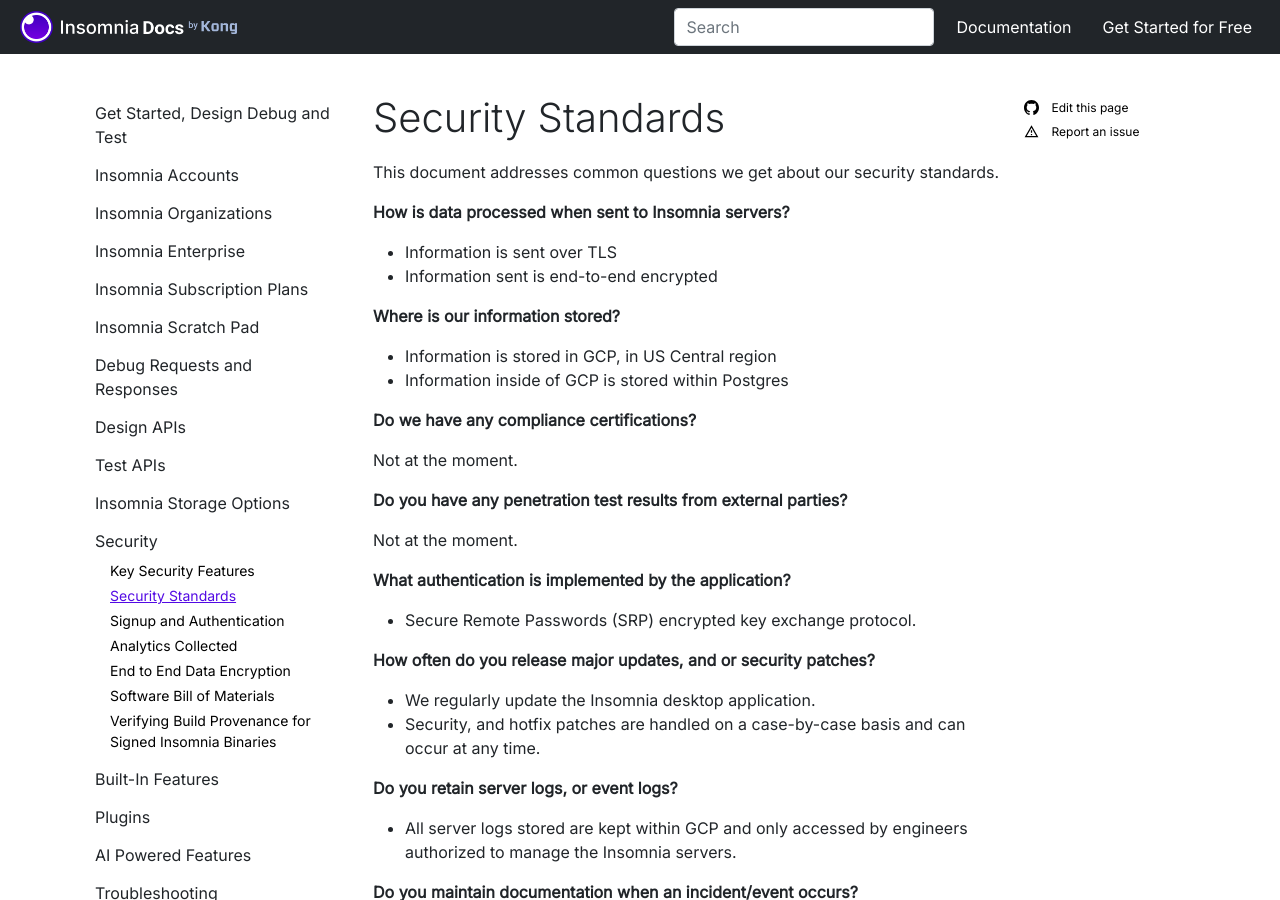
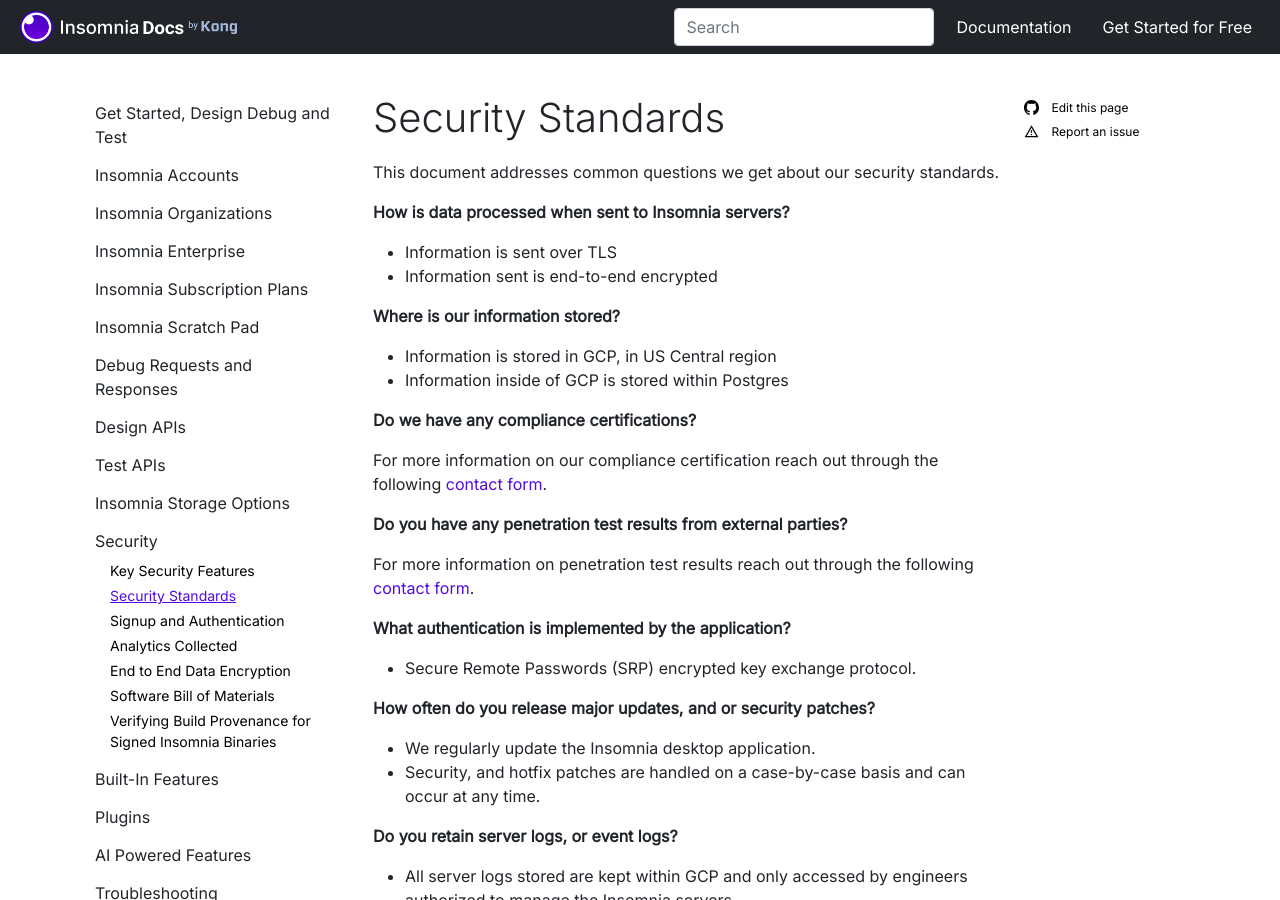
Before and after one commit to Kong/insomnia-docs, a Jekyll site: the page built from docs/insomnia/security-standards.md, in a window 1280 px wide and 900 px high. Built offline with Jekyll 4.4.1, drawn with Linux system fonts in a browser that asks for light colours; comment, search, counter and statistics services are not loaded.

Commit message:
fix: update security-standards [no-ticket]

```diff
--- a/docs/insomnia/security-standards.md
+++ b/docs/insomnia/security-standards.md
@@ -19,11 +19,11 @@
 
 **Do we have any compliance certifications?**
 
-Not at the moment.
+For more information on our compliance certification reach out through the following [contact form](https://insomnia.rest/pricing/contact).
 
 **Do you have any penetration test results from external parties?**
 
-Not at the moment.
+For more information on penetration test results reach out through the following [contact form](https://insomnia.rest/pricing/contact).
 
 **What authentication is implemented by the application?**
 
```
